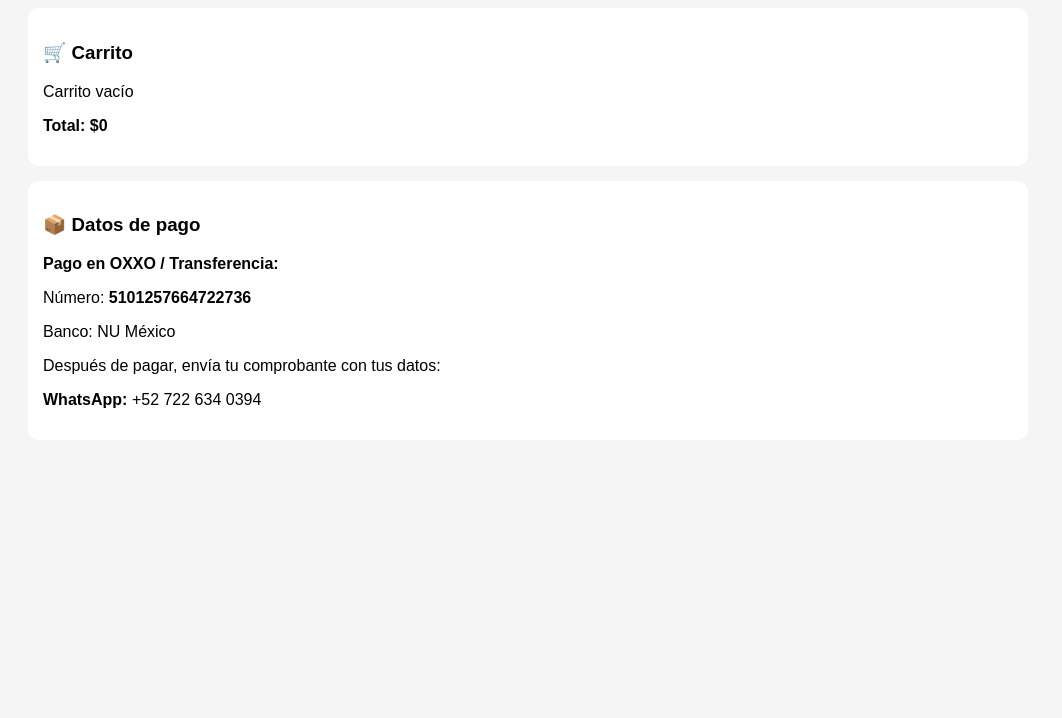
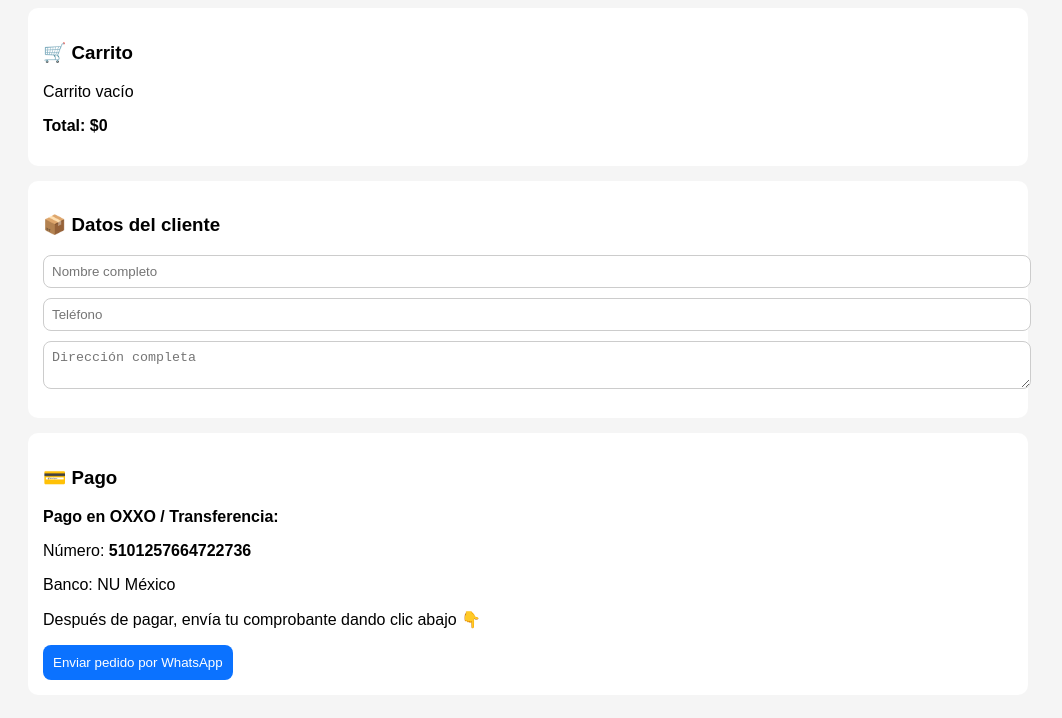
Before and after one commit to j05270247-bit/Liquidaci-n-de-tenis-, a plain HTML site: page index.html in a window 1280 px wide. Shown: the part 290-1008 px from the top of the page, without its empty margins (112-1174 px from the left). Before the commit the page ends 800 px from the top, so only its background shows below. Drawn offline with Linux system fonts and the light colour scheme.

Commit message:
Update payment and customer information fields

```diff
--- a/index.html
+++ b/index.html
@@ -13,6 +13,7 @@ body{font-family:Arial;background:#f5f5f5;margin:0}
 .product img{width:140px;border-radius:10px}
 .btn{background:#0b72ff;color:white;border:none;padding:10px;border-radius:8px;cursor:pointer}
 .cart-item{border-bottom:1px solid #ddd;padding:8px 0}
+input, textarea{width:100%;padding:8px;margin-bottom:10px;border-radius:8px;border:1px solid #ccc}
 </style>
 </head>
 
@@ -61,16 +62,24 @@ body{font-family:Arial;background:#f5f5f5;margin:0}
 </div>
 
 <div class="card">
-  <h3>📦 Datos de pago</h3>
+  <h3>📦 Datos del cliente</h3>
+
+  <input id="name" placeholder="Nombre completo">
+  <input id="phone" placeholder="Teléfono">
+  <textarea id="address" placeholder="Dirección completa"></textarea>
+
+</div>
+
+<div class="card">
+  <h3>💳 Pago</h3>
 
   <p><strong>Pago en OXXO / Transferencia:</strong></p>
   <p>Número: <strong>5101257664722736</strong></p>
   <p>Banco: NU México</p>
 
-  <p>Después de pagar, envía tu comprobante con tus datos:</p>
+  <p>Después de pagar, envía tu comprobante dando clic abajo 👇</p>
 
-  <p><strong>WhatsApp:</strong> +52 722 634 0394</p>
-
+  <button class="btn" onclick="sendWhats()">Enviar pedido por WhatsApp</button>
 </div>
 
 </div>
@@ -105,6 +114,37 @@ function renderCart(){
   document.getElementById("cart").innerHTML = html || "Carrito vacío";
   document.getElementById("total").innerText = total;
 }
+
+function sendWhats(){
+  if(cart.length === 0){
+    alert("Carrito vacío");
+    return;
+  }
+
+  const name = document.getElementById("name").value;
+  const phone = document.getElementById("phone").value;
+  const address = document.getElementById("address").value;
+
+  if(!name || !phone || !address){
+    alert("Completa todos los datos");
+    return;
+  }
+
+  let message = `🛒 *PEDIDO*%0A`;
+
+  cart.forEach(item=>{
+    message += `- ${item.title} Talla ${item.size} x${item.qty}%0A`;
+  });
+
+  message += `%0ATotal: $${document.getElementById("total").innerText}`;
+  message += `%0A%0A👤 Nombre: ${name}`;
+  message += `%0A📞 Teléfono: ${phone}`;
+  message += `%0A📍 Dirección: ${address}`;
+  message += `%0A%0A💳 Pagado a: 5101257664722736 (NU México)`;
+  message += `%0A📸 Enviar comprobante aquí`;
+
+  window.open(`https://wa.me/527226340396?text=${message}`);
+}
 </script>
 
 </body>
```
